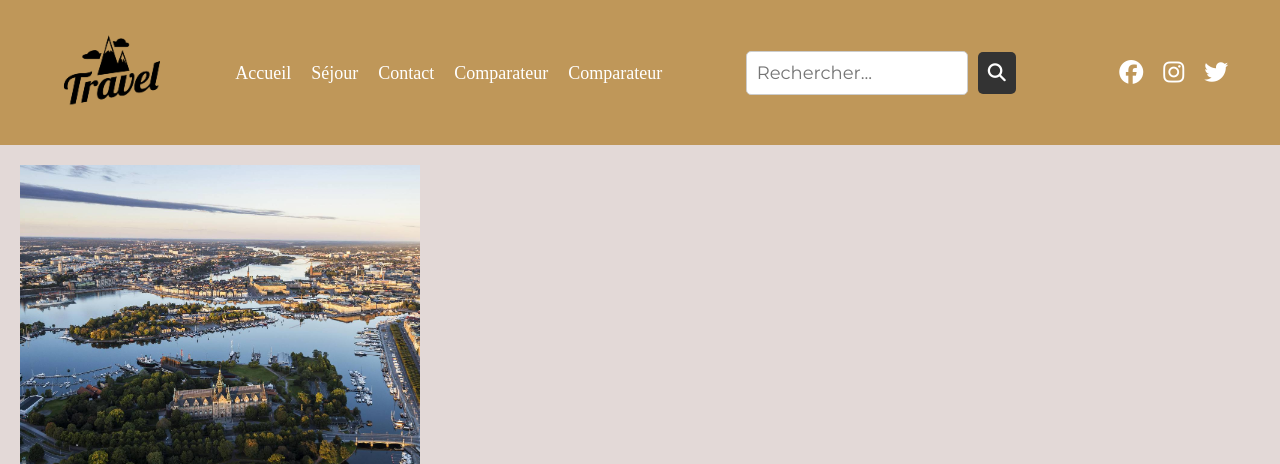
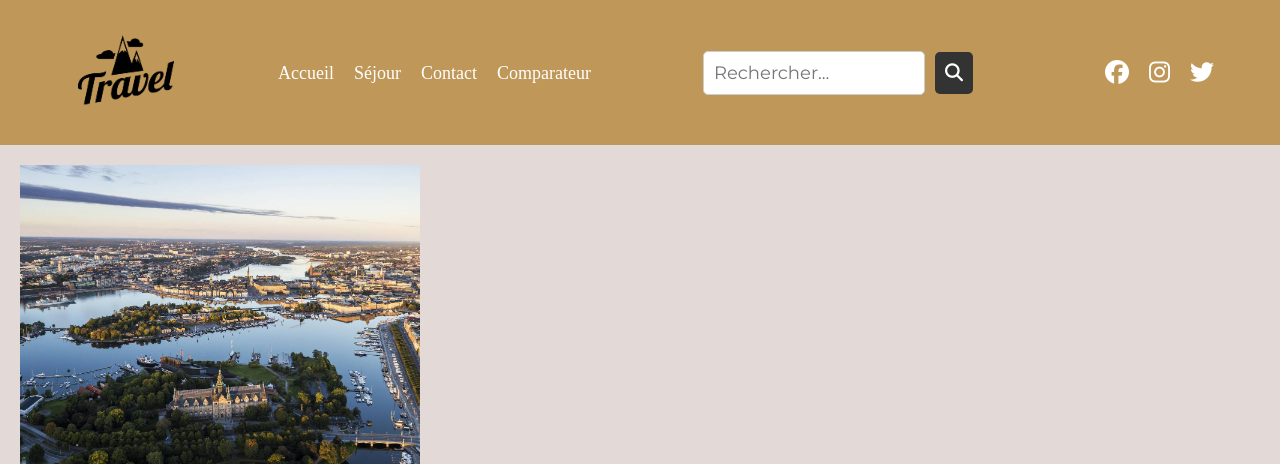
Before and after one commit to LSAleo/site_agence_voyage, a PHP site: page / in a window 1280 px wide. Shown: the top 464 px of the page. Run offline with PHP 8.4, Linux system fonts and the light colour scheme; some libraries are stand-ins or nearby versions; some web fonts are replaced.

Commit message:
commit avant merge sofiane

```diff
--- a/index.css
+++ b/index.css
@@ -93,9 +93,9 @@ body{
   cursor: pointer;
 }
 
-.search-bar button:hover {
+/* .search-bar button:hover {
   background-color: ;
-}
+} */
 
 
 /*   ****************************FOOTER**************            */
--- a/index.html
+++ b/index.html
@@ -29,9 +29,6 @@
                         <li class="menuligne">
                             <a href="" id="Mot" >Comparateur</a>
                         </li>
-                        <li class="menuligne">
-                            <a href="" id="Mot" >Comparateur</a>
-                        </li>
                     </ul>
                 </div>
 
@@ -56,7 +53,7 @@
 
         </div>
         <p> Stockholm </p>
-            <span> Stockholm, la capitale suédoise, fascine par sa beauté sur l'eau. Avec ses îles, son design élégant, ses musées de renom et sa cuisine délicieuse, elle offre une expérience urbaine unique en Scandinavie. </span>
+            <span> Stockholm, la capitale suédoise, fascine par sa beauté sur l'eau. Avec ses îles, son design élégant, ses musées de renom et sa cuisine délicieuse, elle offre une expérience urbaine unique en Scandinavie.</span>
     </section>
 
 </body>
```
